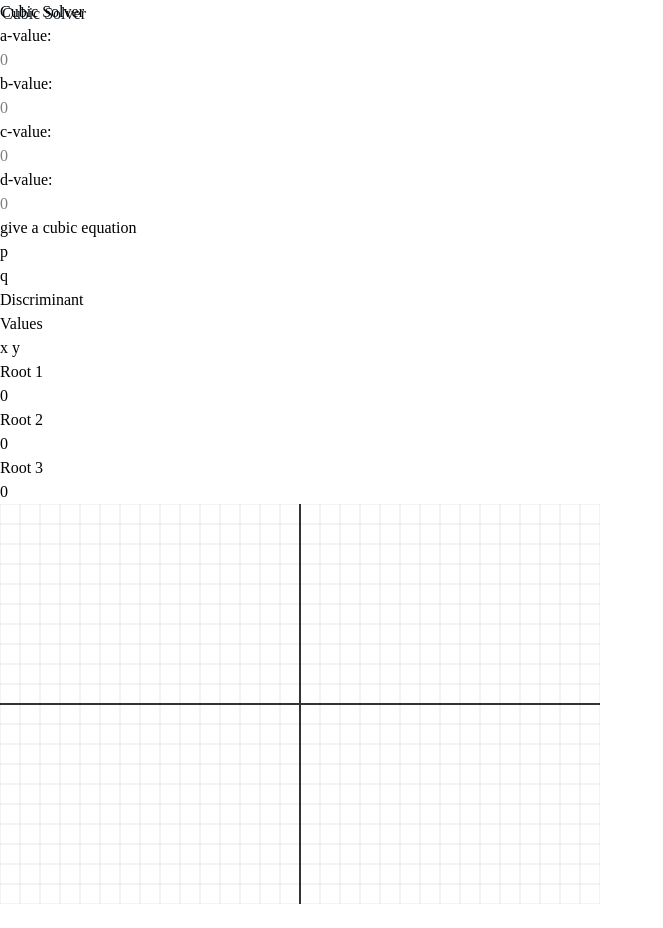
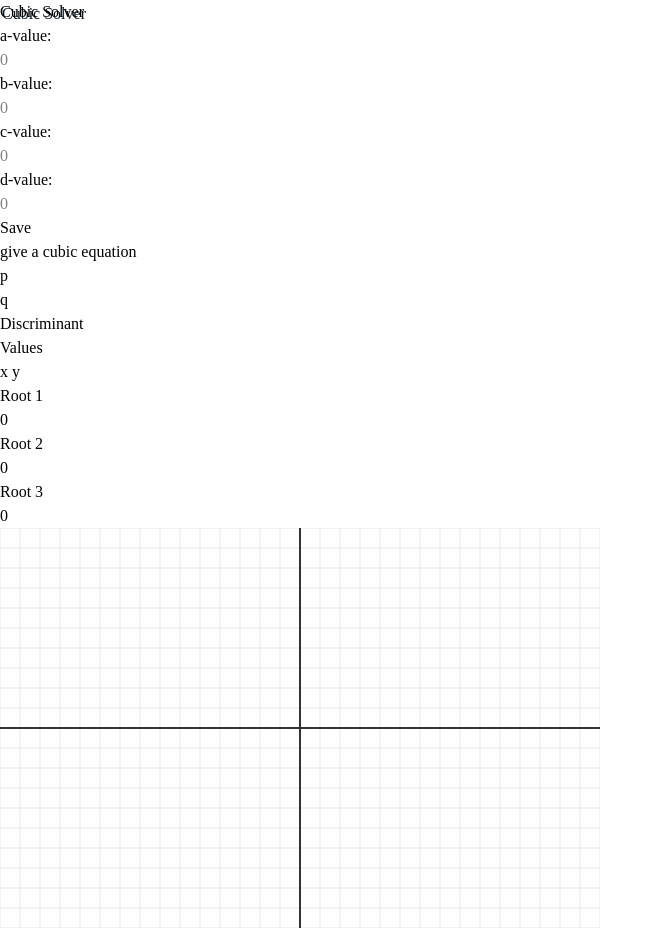
Before and after one commit to RitaLi3711/CubicSolver-interactive-, a React (Vite) app: page / in a window 1280 px wide. Shown: the whole page, without its empty margins (0-663 px from the left). Before the commit the page ends 904 px from the top, so only its background shows below. Built offline with nearby package versions, Linux system fonts and the light colour scheme.

Commit message:
created save button in input component

```diff
--- a/src/App.tsx
+++ b/src/App.tsx
@@ -98,12 +98,10 @@ function App() {
 
       <CubicInput a={a} b={b} c={c} d={d} onAChange={setA} onBChange={setB} onCChange={setC} onDChange={setD} />
 
-      {/* Equation display */}
       <div className="my-5 mx-auto py-3 px-5 bg-white border-3 border-[#bfcc94] rounded-xl w-fit">
         <h2 className="m-0 text-[#344966] font-semibold">{equationText}</h2>
       </div>
 
-      {/* Table and Graph side by side */}
       <div className="flex justify-center items-start gap-[30px] my-[30px] mx-auto max-w-[1200px] p-5">
         <CubicTable pValue={pValue} qValue={qValue} discValue={discValue} root1Value={roots[0]} root2Value={roots[1]} root3Value={roots[2]} />
 
--- a/src/CubicGraph.tsx
+++ b/src/CubicGraph.tsx
@@ -5,7 +5,7 @@ interface CubicGraphProps {
   b: number;
   c: number;
   d: number;
-  roots: string[]; // Changed to string[]
+  roots: string[];
 }
 
 function CubicGraph({ a, b, c, d, roots }: CubicGraphProps) {
@@ -51,7 +51,6 @@ function CubicGraph({ a, b, c, d, roots }: CubicGraphProps) {
     const ctx = canvas.getContext("2d")!;
     drawGrid();
 
-    // Only draw function if a is not 0
     if (a !== 0) {
       ctx.beginPath();
       ctx.strokeStyle = "#e6aace";
@@ -73,7 +72,6 @@ function CubicGraph({ a, b, c, d, roots }: CubicGraphProps) {
       ctx.stroke();
     }
 
-    // Draw roots - parse strings to numbers
     roots.forEach((root) => {
       if (root !== "complex" && root !== "") {
         const numericRoot = parseFloat(root);
--- a/src/CubicInput.tsx
+++ b/src/CubicInput.tsx
@@ -59,6 +59,10 @@ function CubicInput({ a, b, c, d, onAChange, onBChange, onCChange, onDChange }:
           placeholder="0"
         />
       </div>
+
+      <button className=" bg-#bfcc94 outline-#0d1821 font-inherit font-medium leading-[1.3] mx-3 h-40 mt-40 self-start p-12 border-[#e6aace] rounded-[20px]">
+        Save
+      </button>
     </div>
   );
 }
```
Also changed, not shown: src/CubicHistory.tsx (added).
